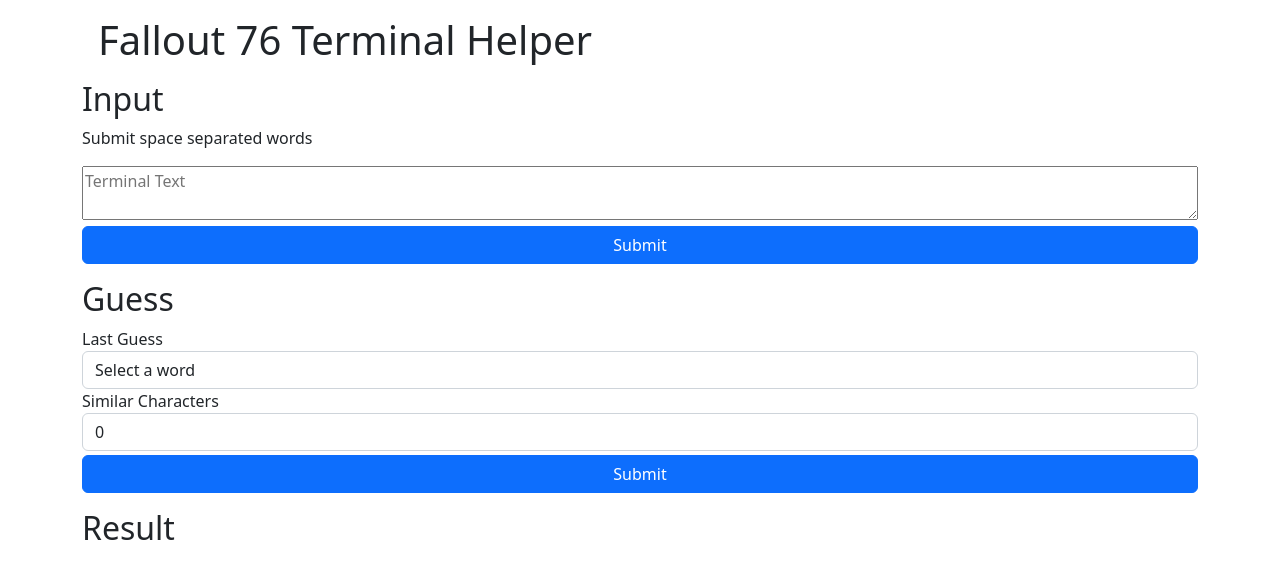
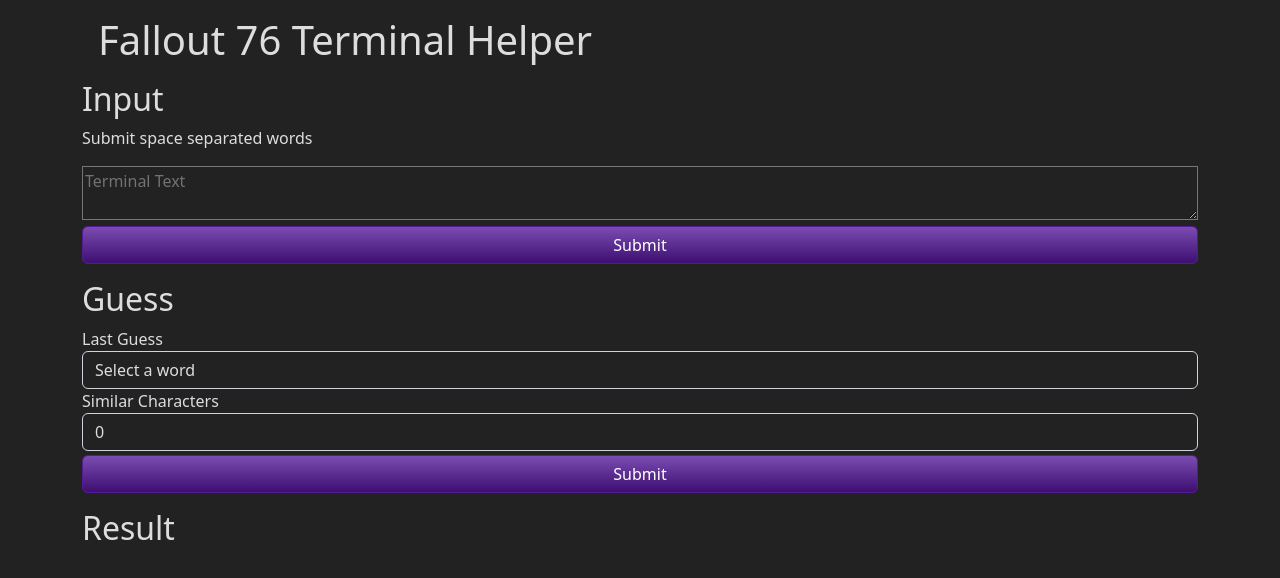
Before and after one commit to kpreilly/fallout76hackerreactive, a React (Create React App) app: page / in a window 1280 px wide. Shown: the top 578 px of the page. Built offline with nearby package versions, Linux system fonts and the light colour scheme.

Commit message:
Updated page styling

```diff
--- a/public/index.html
+++ b/public/index.html
@@ -4,33 +4,10 @@
     <meta charset="utf-8" />
     <meta name="viewport" content="width=device-width, initial-scale=1" />
     <meta name="theme-color" content="#000000" />
-    <!--
-      manifest.json provides metadata used when your web app is installed on a
-      user's mobile device or desktop. See https://developers.google.com/web/fundamentals/web-app-manifest/
-    -->
-    <!--
-      Notice the use of %PUBLIC_URL% in the tags above.
-      It will be replaced with the URL of the `public` folder during the build.
-      Only files inside the `public` folder can be referenced from the HTML.
-
-      Unlike "/favicon.ico" or "favicon.ico", "%PUBLIC_URL%/favicon.ico" will
-      work correctly both with client-side routing and a non-root public URL.
-      Learn how to configure a non-root public URL by running `npm run build`.
-    -->
-    <title>React App</title>
+    <title>Fallout 76 Terminal Helper</title>
   </head>
   <body>
     <noscript>You need to enable JavaScript to run this app.</noscript>
     <div id="root"></div>
-    <!--
-      This HTML file is a template.
-      If you open it directly in the browser, you will see an empty page.
-
-      You can add webfonts, meta tags, or analytics to this file.
-      The build step will place the bundled scripts into the <body> tag.
-
-      To begin the development, run `npm start` or `yarn start`.
-      To create a production bundle, use `npm run build` or `yarn build`.
-    -->
   </body>
 </html>
--- /dev/null
+++ b/src/css/custom.css
@@ -0,0 +1,109 @@
+/* Override default Bootstrap styles to use a darkula theme */
+
+/* Button color should be gradient from dark purple to light purple */
+.btn-primary {
+  background-color: #6934a5;
+  border-color: #541b94;
+  background-image: linear-gradient(to bottom, #7b4cb1, #3d0f72);
+}
+
+/* Button hover color should be plum */
+.btn-primary:hover {
+  background-color: #cc31fc;
+  border-color: #8a3aaf;
+  background-image: linear-gradient(to bottom, #7b4cb1, #3d0f72);
+}
+
+/* Darken the textarea background */
+textarea {
+  background-color: #222;
+}
+
+/* textarea selected border color should be plum */
+textarea:focus {
+  outline: 1px solid #cc31fc;
+}
+
+/* textarea placeholder and outline should be the same color as the text */
+textarea::placeholder {
+  color: rgb(114, 114, 114);
+}
+
+/* Darken the input background */
+input {
+  background-color: #222;
+}
+
+/* Darken the select background */
+select {
+  background-color: #222;
+  color: #ddd;
+}
+
+/* Select hover outline color should be plum */
+select:hover {
+  outline: 1px solid #cc31fc;
+}
+
+select:focus {
+  outline: 1px solid #cc31fc;
+}
+
+/* Darken the input background */
+input[type="number"] {
+  background-color: #222;
+}
+
+/* lighten the number input text color */
+input[type="number"] {
+  color: #ddd;
+}
+
+/* Darken number input selected background */
+input[type="number"]:focus {
+  background-color: #222;
+  color: #ddd;
+  outline: 1px solid #cc31fc;
+}
+
+/* Darken option background */
+option {
+  background-color: #222;
+  color: #ddd;
+}
+
+/* Darken The background, gradient from top-left to bottom right, Dark grey to black. Body should occupy the whole view area */
+body {
+  background-color: #222;
+}
+
+/* Lighten the text color */
+h1, h2, h3, h4, h5, h6, p, a, li, span, small, label, input, textarea, select, button {
+  color: #ddd;
+}
+
+/* Lists should be dark */
+ul, ol {
+  background-color: #222;
+  color: #ddd;
+}
+
+/* Forms with class form-control should have dark background and light text. They should stay the same colors when selected */
+.form-control {
+  background-color: #222;
+  color: #ddd;
+}
+
+/* selected .form-control should have a dark background and light text */
+.form-control:focus {
+  background-color: #222;
+  color: #ddd;
+  outline: 1px solid #cc31fc;
+}
+
+/* elements with list-group-item class should be dark with light text and a charcoal outline */
+.list-group-item {
+  background-color: #222;
+  color: #ddd;
+  border: 1px solid #333;
+}
--- a/src/index.js
+++ b/src/index.js
@@ -2,5 +2,6 @@
 import ReactDOM from 'react-dom';
 import App from './App';
 import 'bootstrap/dist/css/bootstrap.min.css';
+import './css/custom.css';
 
-ReactDOM.render(<App />, document.getElementById('root'));
+ReactDOM.render(<App className="bg-dark"/>, document.getElementById('root'));
```
